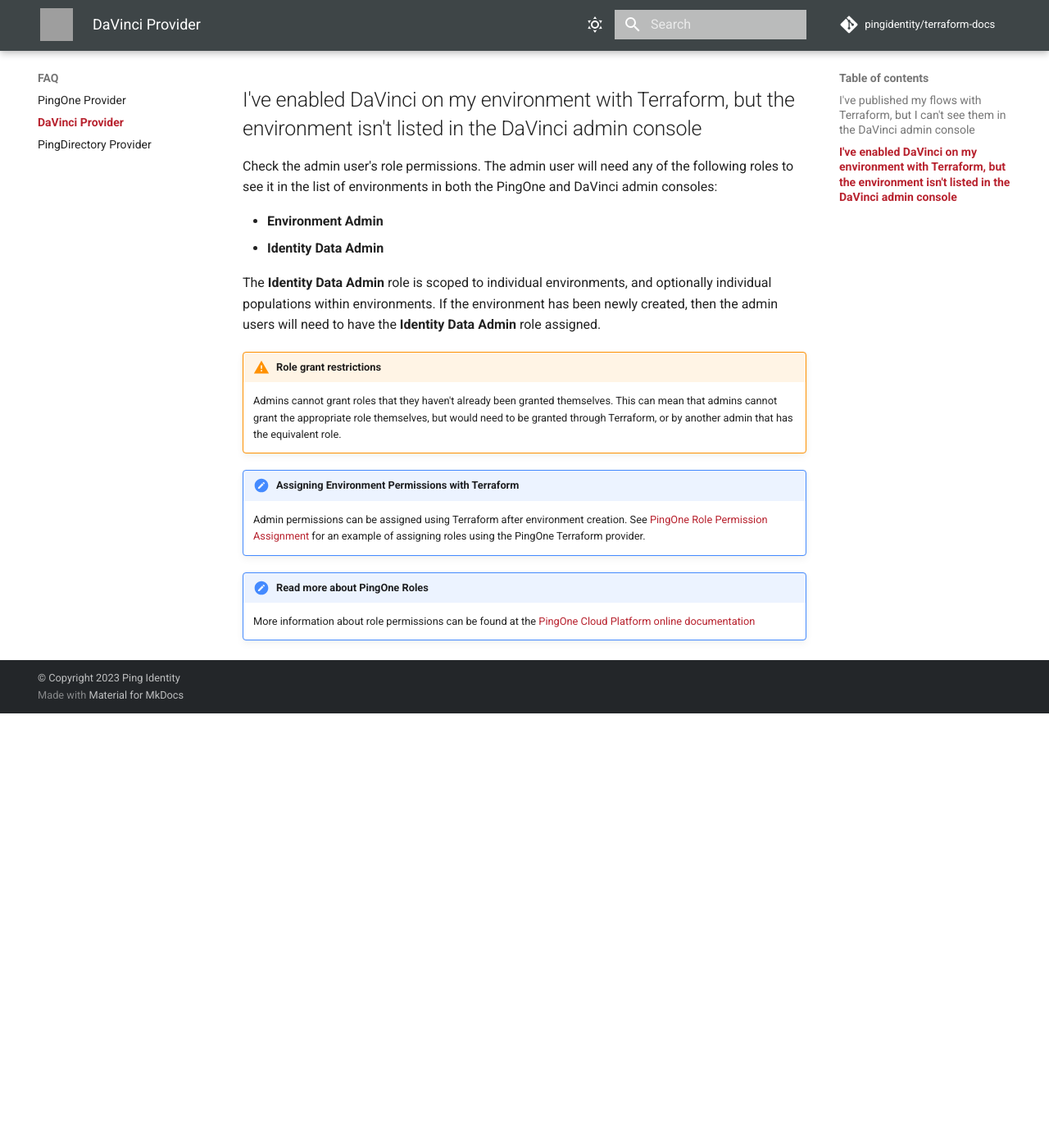
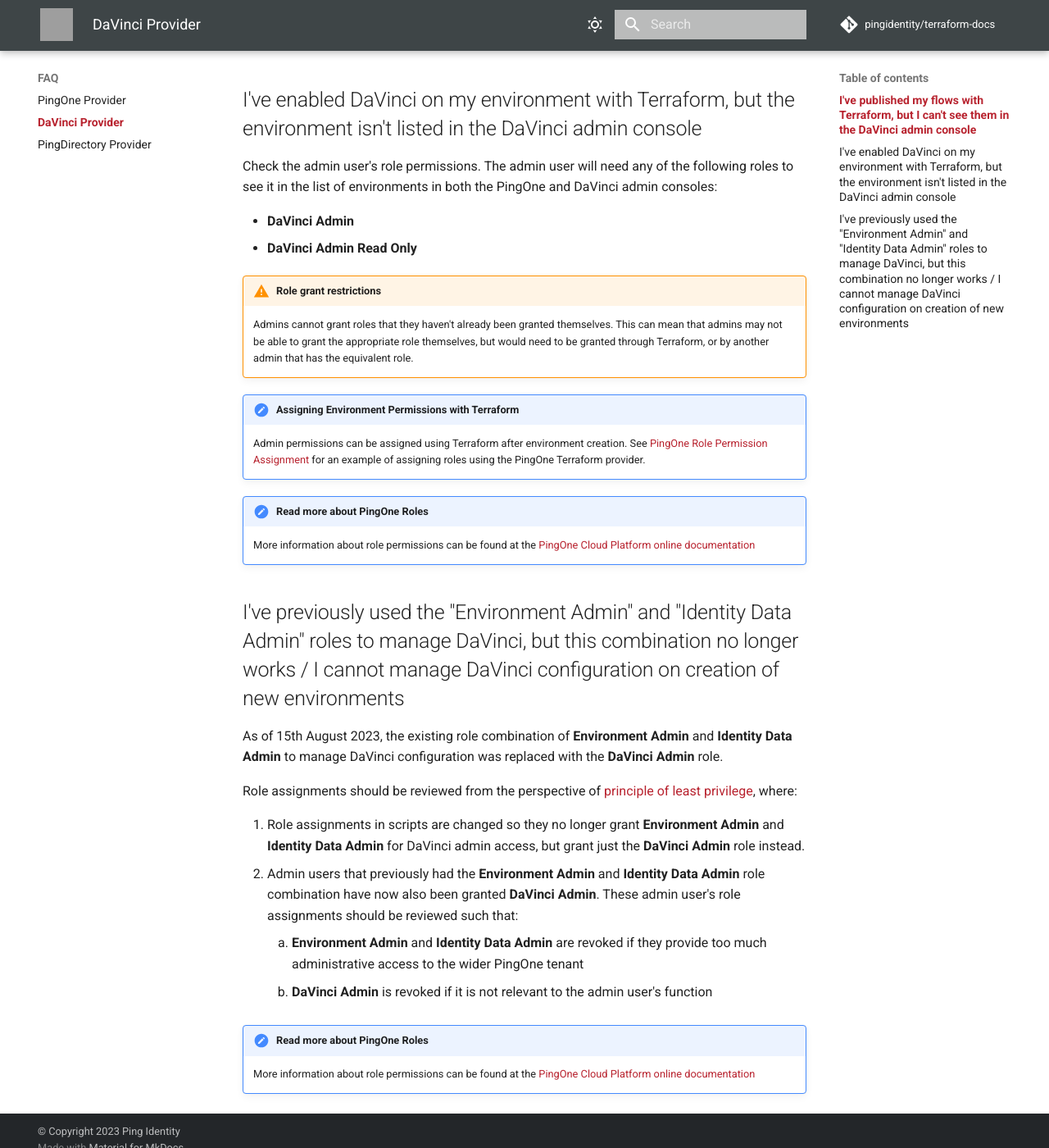
Before and after one commit to pingidentity/terraform-docs, an MkDocs documentation site: the page built from docs/faq/davinci.md, in a window 1280 px wide and 1400 px high, scrolled down 683 px. Shown: the whole window at 82% size. Built offline with MkDocs 1.6.1 and Material for MkDocs 9.7.7, drawn with Linux system fonts in a browser that asks for light colours; comment, search, counter and statistics services are not loaded; before the commit the page ends 1553 px from its top, so only the background shows below that; grey boxes are pictures that could not be loaded.

Commit message:
Update DaVinci role combinations

```diff
--- a/docs/faq/davinci.md
+++ b/docs/faq/davinci.md
@@ -16,16 +16,28 @@ Where the Terraform provider has successfully applied changes that include one o
 
 Check the admin user's role permissions.  The admin user will need any of the following roles to see it in the list of environments in both the PingOne and DaVinci admin consoles:
 
-* **Environment Admin**
-* **Identity Data Admin**
-
-The **Identity Data Admin** role is scoped to individual environments, and optionally individual populations within environments.  If the environment has been newly created, then the admin users will need to have the **Identity Data Admin** role assigned.
+* **DaVinci Admin**
+* **DaVinci Admin Read Only**
 
 !!! warning "Role grant restrictions"
-    Admins cannot grant roles that they haven't already been granted themselves.  This can mean that admins cannot grant the appropriate role themselves, but would need to be granted through Terraform, or by another admin that has the equivalent role.
+    Admins cannot grant roles that they haven't already been granted themselves.  This can mean that admins may not be able to grant the appropriate role themselves, but would need to be granted through Terraform, or by another admin that has the equivalent role.
 
 !!! note "Assigning Environment Permissions with Terraform"
     Admin permissions can be assigned using Terraform after environment creation.  See [PingOne Role Permission Assignment](../../examples/pingone/role-assignment/) for an example of assigning roles using the PingOne Terraform provider.
 
 !!! note "Read more about PingOne Roles"
     More information about role permissions can be found at the [PingOne Cloud Platform online documentation](https://docs.pingidentity.com/r/en-us/pingone/p1_c_roles)
+
+## I've previously used the "Environment Admin" and "Identity Data Admin" roles to manage DaVinci, but this combination no longer works / I cannot manage DaVinci configuration on creation of new environments
+
+As of 15th August 2023, the existing role combination of **Environment Admin** and **Identity Data Admin** to manage DaVinci configuration was replaced with the **DaVinci Admin** role.
+
+Role assignments should be reviewed from the perspective of [principle of least privilege](https://en.wikipedia.org/wiki/Principle_of_least_privilege#), where:
+
+1. Role assignments in scripts are changed so they no longer grant **Environment Admin** and **Identity Data Admin** for DaVinci admin access, but grant just the **DaVinci Admin** role instead.
+2. Admin users that previously had the **Environment Admin** and **Identity Data Admin** role combination have now also been granted **DaVinci Admin**.  These admin user's role assignments should be reviewed such that:
+    1. **Environment Admin** and **Identity Data Admin** are revoked if they provide too much administrative access to the wider PingOne tenant
+    2. **DaVinci Admin** is revoked if it is not relevant to the admin user's function
+
+!!! note "Read more about PingOne Roles"
+    More information about role permissions can be found at the [PingOne Cloud Platform online documentation](https://docs.pingidentity.com/r/en-us/pingone/p1_c_roles)
--- a/docs/getting-started/davinci.md
+++ b/docs/getting-started/davinci.md
@@ -128,9 +128,11 @@ The following steps describe how to connect Terraform to your PingOne instance:
 
 When creating new environments, either through the PingOne Administration Console or through the [PingOne Terraform provider](https://registry.terraform.io/providers/pingidentity/pingone/latest/docs/resources/environment), role permissions must be set on the DaVinci administration user created above.
 
-The DaVinci administration user must have the following roles:
+The DaVinci administration user must have the following role:
 
-* **Environment Admin**, scoped to the organization (to capture all new created environments), or scoped to each new environment that the DaVinci Terraform provider should manage.
-* **Identity Data Admin**, scoped to each new environment that the DaVinci Terraform provider should manage.
+* **DaVinci Admin**, scoped to the organization (to capture all new created environments), or scoped to each new environment that the DaVinci Terraform provider should manage.
+
+!!! warning "Role Combination Change"
+    As of 15th August 2023, the existing role combination of **Environment Admin** and **Identity Data Admin** to manage DaVinci configuration was replaced with the **DaVinci Admin** role.  See [Frequently Asked Questions - DaVinci](https://terraform.pingidentity.com/faq/davinci/#ive-enabled-davinci-on-my-environment-with-terraform-but-the-environment-isnt-listed-in-the-davinci-admin-console) for more information.
 
 See [PingOne Role Permission Assignment](../../examples/pingone/role-assignment/) for an example of assigning roles using the PingOne Terraform provider.
```
